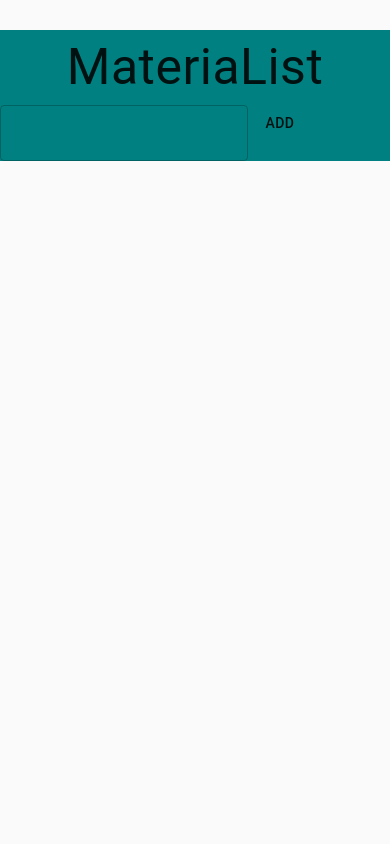
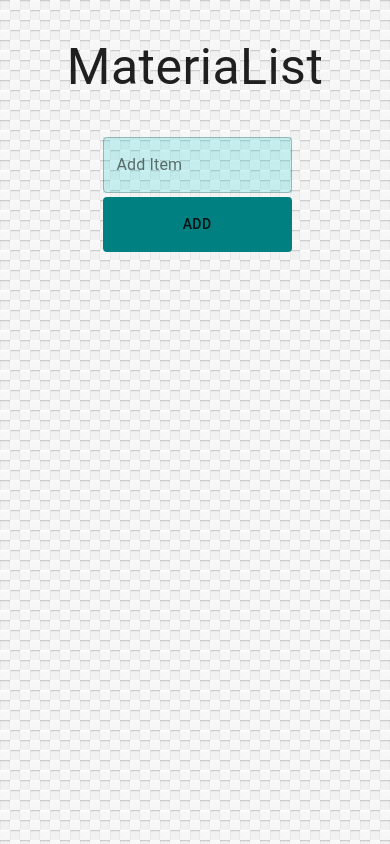
Before and after one commit to markdreed512/material-ui-todo, a React (Create React App) app: page / in a window 390 px wide. Built offline with nearby package versions, Linux system fonts and the light colour scheme.

Commit message:
input responsive layout

```diff
--- a/src/App.js
+++ b/src/App.js
@@ -3,10 +3,11 @@ import './App.css';
 import Title from './components/Title'
 import TodoInput from './components/TodoInput'
 import { CssBaseline, makeStyles, Grid } from '@material-ui/core'
-
+import bgImage from './images/paven.png'
 const useStyles = makeStyles({
   mainStyle: {
-    backgroundColor: "teal"
+    backgroundImage: `url(${bgImage})`,
+    height: "100vh"
   }
 })
 
@@ -15,15 +16,15 @@ const App = () => {
   return (
     <CssBaseline>
       <Grid container>
-      <Grid item xs={0} md={3}></Grid>
+      <Grid id="left-alley" item xs={0} md={3}></Grid>
 
         <Grid item xs={12} md={6}>
-          <main className={classes.mainStyle}>
+          <div className={classes.mainStyle}>
             <Title />
             <TodoInput />
-          </main>
+          </div>
         </Grid>
-        <Grid item xs={0} md={3}></Grid>
+        <Grid id="right-alley" item xs={0} md={3}></Grid>
       </Grid>
     </CssBaseline>
   );
--- a/src/components/Title.js
+++ b/src/components/Title.js
@@ -4,7 +4,7 @@ import { Typography, makeStyles } from '@material-ui/core'
 const useStyles = makeStyles({
     titleStyle: {
         fontSize: "50px",
-        marginTop: "30px"
+        padding: "30px"
     }
 })
 
--- a/src/components/TodoInput.js
+++ b/src/components/TodoInput.js
@@ -1,11 +1,44 @@
 import React from 'react'
-import { TextField, Button } from '@material-ui/core'
+import { TextField, Button, makeStyles, Grid } from '@material-ui/core'
+
+const useStyles = makeStyles({
+    textFieldStyles: {
+        backgroundColor: "rgba(0,200,200,.2)",
+        width: "97%",
+        margin: "2px 5px"
+    },
+    buttonStyles: {
+        margin: "2px 5px",
+        padding: "15px 5px",
+        backgroundColor: "teal",
+        width: "97%"
+
+    }
+})
+
 function TodoInput() {
+    const classes = useStyles()
     return (
-        <form>
-            <TextField variant="outlined"/>
-            <Button>ADD</Button>
-        </form>
+
+        <Grid container alignItems="center">
+            <Grid item xs={3}></Grid>
+            <Grid item container xs={6}>
+                <Grid item  xs={12} md={10}>
+                    <TextField
+                        label="Add Item"
+                        variant="outlined"
+                        className={classes.textFieldStyles} />
+                </Grid>
+                <Grid item xs={12} md={2}>
+                    <Button className={classes.buttonStyles}>
+                            ADD
+                    </Button>
+                </Grid>
+            </Grid>
+            <Grid item xs={3}></Grid>
+
+        </Grid>
+
     )
 }
 
```
Also changed, not shown: src/images/paven.png (added).
